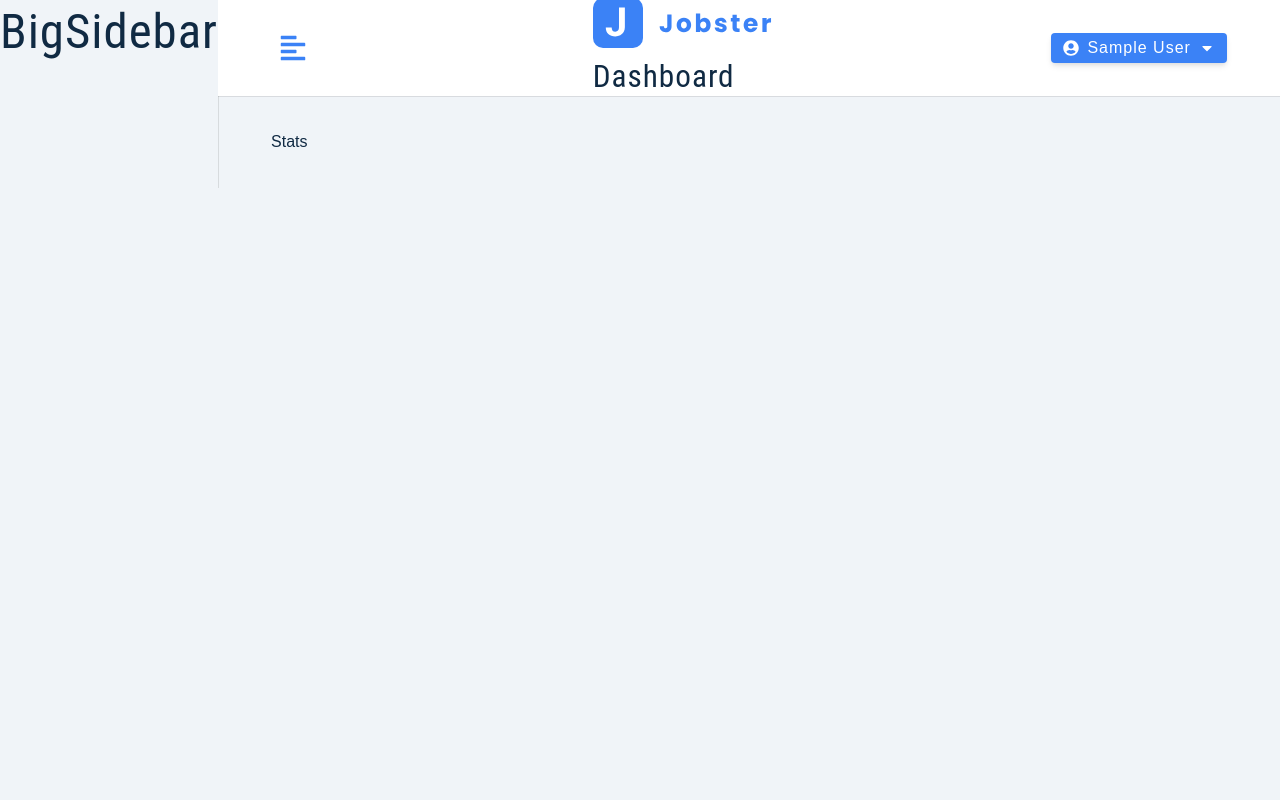
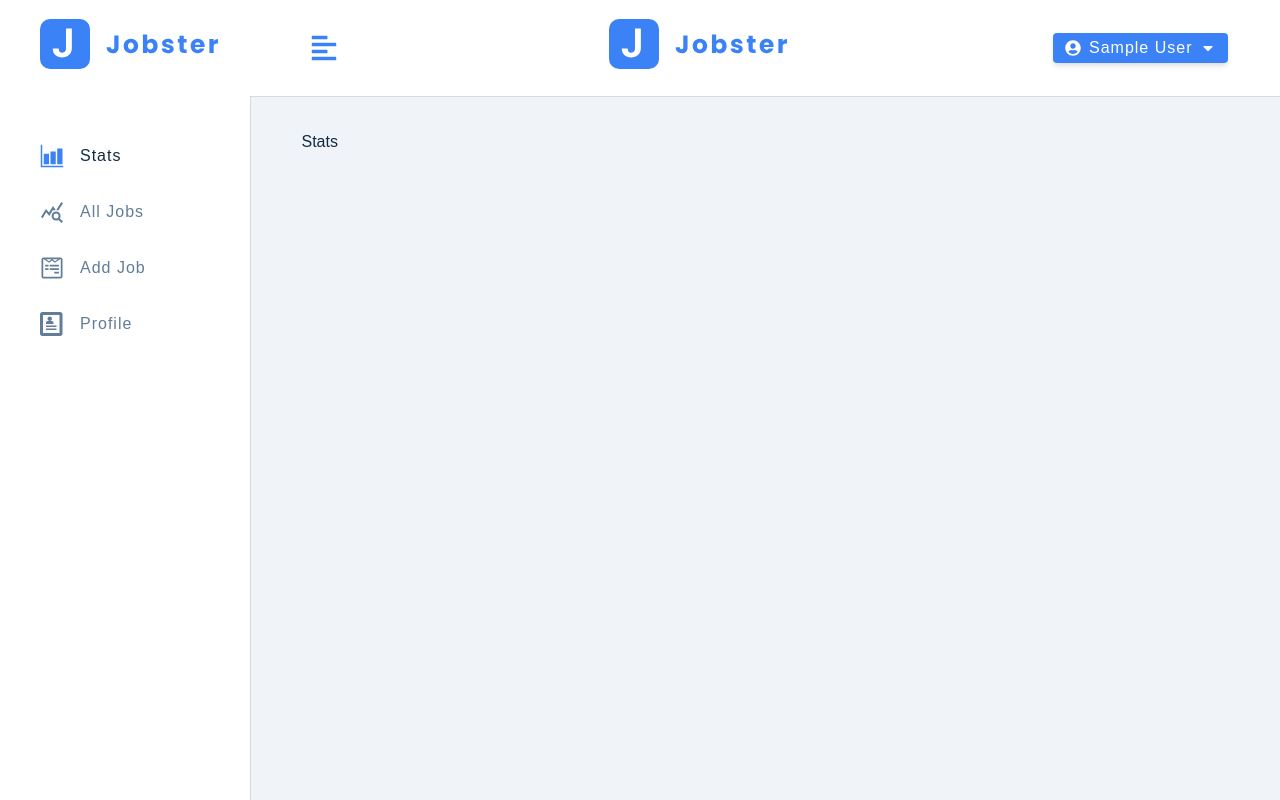
Before and after one commit to Gauravjangra2003/Jobster, a React (Vite) app: page / in a window 1280 px wide. Built offline with nearby package versions, Linux system fonts and the light colour scheme; sample sign-in values are in the browser's storage.

Commit message:
feat : small sidebar and big sidebar

```diff
--- a/src/components/BigSidebar.jsx
+++ b/src/components/BigSidebar.jsx
@@ -1,8 +1,29 @@
 import Wrapper from "../assets/wrappers/BigSidebar"
+import NavLinks from './NavLinks';
+import Logo from '../components/Logo';
+import { useSelector } from 'react-redux';
 
 const BigSidebar = () => {
+
+  const { isSidebarOpen } = useSelector((store) => store.user);
+
   return (
-    <Wrapper><h1>BigSidebar</h1></Wrapper>
+    <Wrapper>
+       <div
+        className={
+          isSidebarOpen
+            ? 'sidebar-container '
+            : 'sidebar-container show-sidebar'
+        }
+      >
+        <div className='content'>
+          <header>
+            <Logo />
+          </header>
+          <NavLinks />
+        </div>
+      </div>
+    </Wrapper>
   )
 }
 
--- a/src/components/Navbar.jsx
+++ b/src/components/Navbar.jsx
@@ -25,7 +25,7 @@
           </button>
           <div>
             <Logo />
-            <h3 className="logo-text">Dashboard</h3>
+            {/* <h3 className="logo-text">Dashboard</h3> */}
           </div>
           <div className="btn-container">
             <button type="button" className="btn" onClick={() => setShowLogout(!showLogout)}>
--- /dev/null
+++ b/src/components/Navlinks.jsx
@@ -0,0 +1,27 @@
+import { NavLink } from 'react-router-dom';
+import links from '../utils/links';
+
+const NavLinks = ({ toggleSidebar }) => {
+  return (
+    <div className='nav-links'>
+      {links.map((link) => {
+        const { text, path, id, icon } = link;
+        return (
+          <NavLink
+            to={path}
+            className={({ isActive }) => {
+              return isActive ? 'nav-link active' : 'nav-link';
+            }}
+            key={id}
+            onClick={toggleSidebar}
+            end
+          >
+            <span className='icon'>{icon}</span>
+            {text}
+          </NavLink>
+        );
+      })}
+    </div>
+  );
+};
+export default NavLinks;
--- a/src/components/SmallSidebar.jsx
+++ b/src/components/SmallSidebar.jsx
@@ -1,8 +1,35 @@
-import Wrapper from "../assets/wrappers/SmallSidebar";
+import Wrapper from '../assets/wrappers/SmallSidebar';
+import { FaTimes } from 'react-icons/fa';
+import Logo from './Logo';
+import { useSelector, useDispatch } from 'react-redux';
+import { toggleSidebar } from '../features/user/userSlice';
+import NavLinks from './Navlinks';
+
 const SmallSidebar = () => {
+  const { isSidebarOpen } = useSelector((store) => store.user);
+  const dispatch = useDispatch();
+
+  const toggle = () => {
+    dispatch(toggleSidebar());
+  };
   return (
-    <Wrapper><h2>SmallSidebar</h2></Wrapper>
-  )
-}
-
-export default SmallSidebar
+    <Wrapper>
+      <div
+        className={
+          isSidebarOpen ? 'sidebar-container show-sidebar' : 'sidebar-container'
+        }
+      >
+        <div className='content'>
+          <button className='close-btn' onClick={toggle}>
+            <FaTimes />
+          </button>
+          <header>
+            <Logo />
+          </header>
+          <NavLinks toggleSidebar={toggle} />
+        </div>
+      </div>
+    </Wrapper>
+  );
+};
+export default SmallSidebar;
--- a/src/components/index.jsx
+++ b/src/components/index.jsx
@@ -3,6 +3,7 @@
 import Navbar from './Navbar'
 import SmallSidebar from './SmallSidebar'
 import BigSidebar from './BigSidebar'
+import NavLinks from './NavLinks'
 
 
-export { Logo , FormRow , Navbar, SmallSidebar, BigSidebar}
+export { Logo , FormRow , Navbar, SmallSidebar, BigSidebar , NavLinks }
--- /dev/null
+++ b/src/utils/links.jsx
@@ -0,0 +1,13 @@
+import { IoBarChartSharp } from 'react-icons/io5';
+import { MdQueryStats } from 'react-icons/md';
+import { FaWpforms } from 'react-icons/fa';
+import { ImProfile } from 'react-icons/im';
+
+const links = [
+  { id: 1, text: 'stats', path: '/', icon: <IoBarChartSharp /> },
+  { id: 2, text: 'all jobs', path: 'all-jobs', icon: <MdQueryStats /> },
+  { id: 3, text: 'add job', path: 'add-job', icon: <FaWpforms /> },
+  { id: 4, text: 'profile', path: 'profile', icon: <ImProfile /> },
+];
+
+export default links;
```
